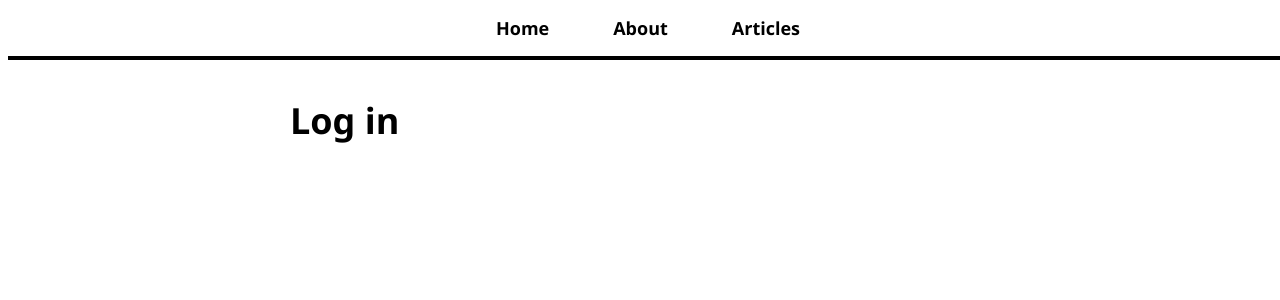
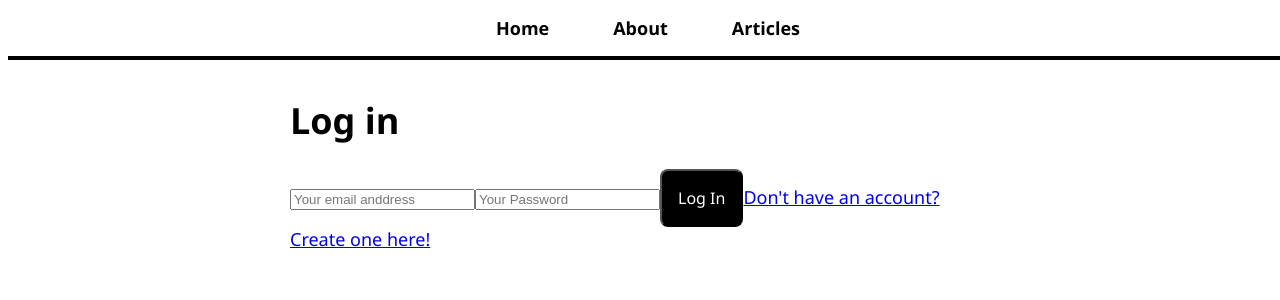
Before and after one commit to rogervalentim/blog, a React (Create React App) app in the folder web/: page /login in a window 1280 px wide. Shown: the top 300 px of the page. Built offline with nearby package versions, Linux system fonts and the light colour scheme.

Commit message:
login page

```diff
--- a/web/src/App.jsx
+++ b/web/src/App.jsx
@@ -9,7 +9,6 @@ import LoginPage from './pages/LoginPage';
 import CreateAccountPage from './pages/CreateAccountPage';
 
 import Navbar from './components/Navbar'
-import NotFoundPage from './pages/NotFoundPage';
 
 function App() {
   return (
--- a/web/src/pages/LoginPage.jsx
+++ b/web/src/pages/LoginPage.jsx
@@ -1,8 +1,34 @@
+import { useState } from "react";
+import { Link } from 'react-router-dom';
+import { getAuth, signInwithEmailAndPassword } from 'firebase';
+
 const LoginPage = () => {
+  const [ email, setEmail ] = useState('');
+  const [ password, setPassword ] = useState('');
+  const [ error, setError ] = useState('');
+
+  const Login = () => {
+
+  }
+
   return (
-    <div>
+    <>
       <h1>Log in</h1>
-    </div>
+      {error && <p className="error">{error}</p>}
+      <input
+      placeholder="Your email anddress"
+      value={email}
+      onChange={e => setEmail(e.target.value)}
+       />
+      <input
+      type="password"
+      placeholder="Your Password"
+      value={password}
+      onChange={e => setPassword(e.target.value)}
+       />
+      <button>Log In</button>
+      <Link to="/create-account">Don't have an account? Create one here!</Link>
+    </>
   );
 };
 
```
